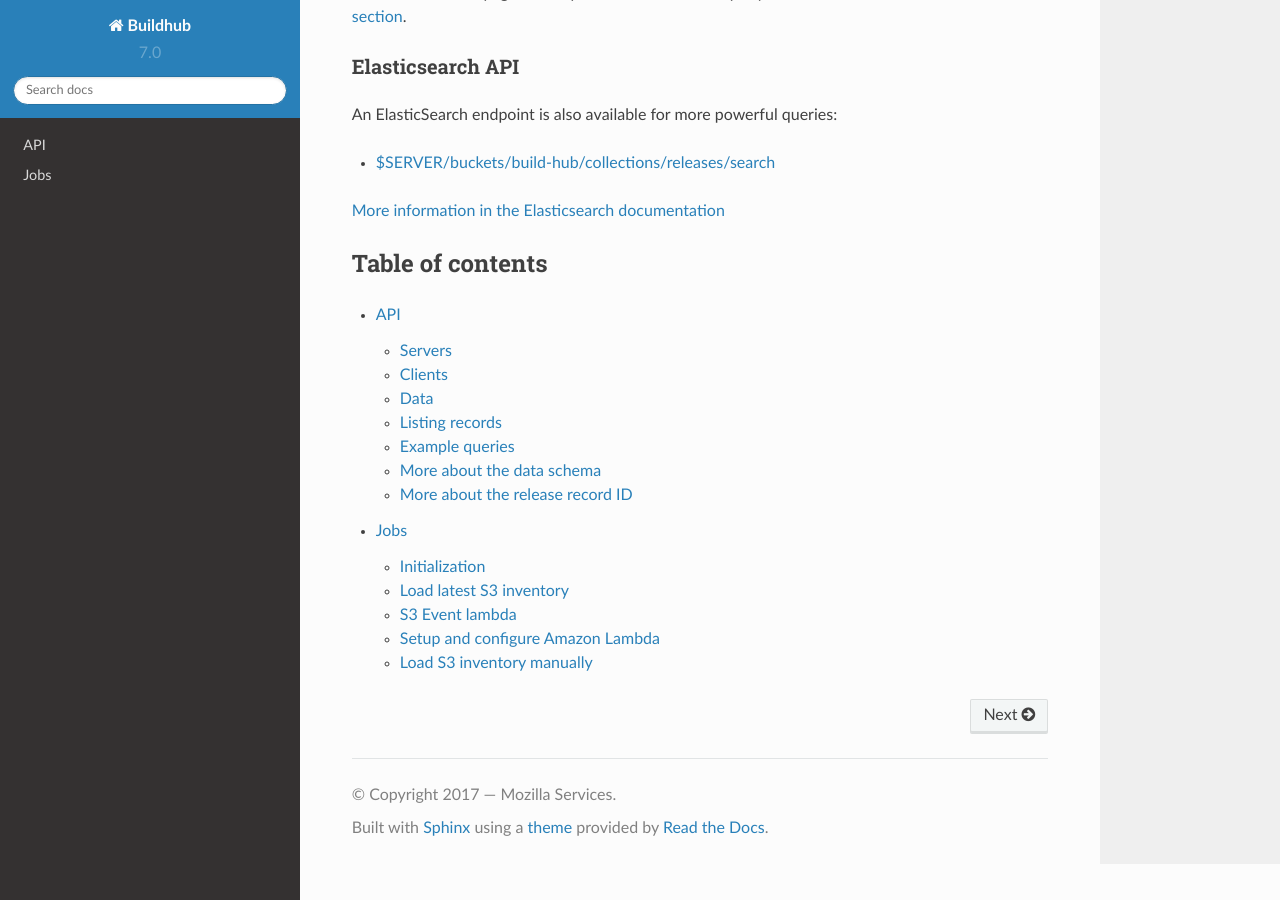
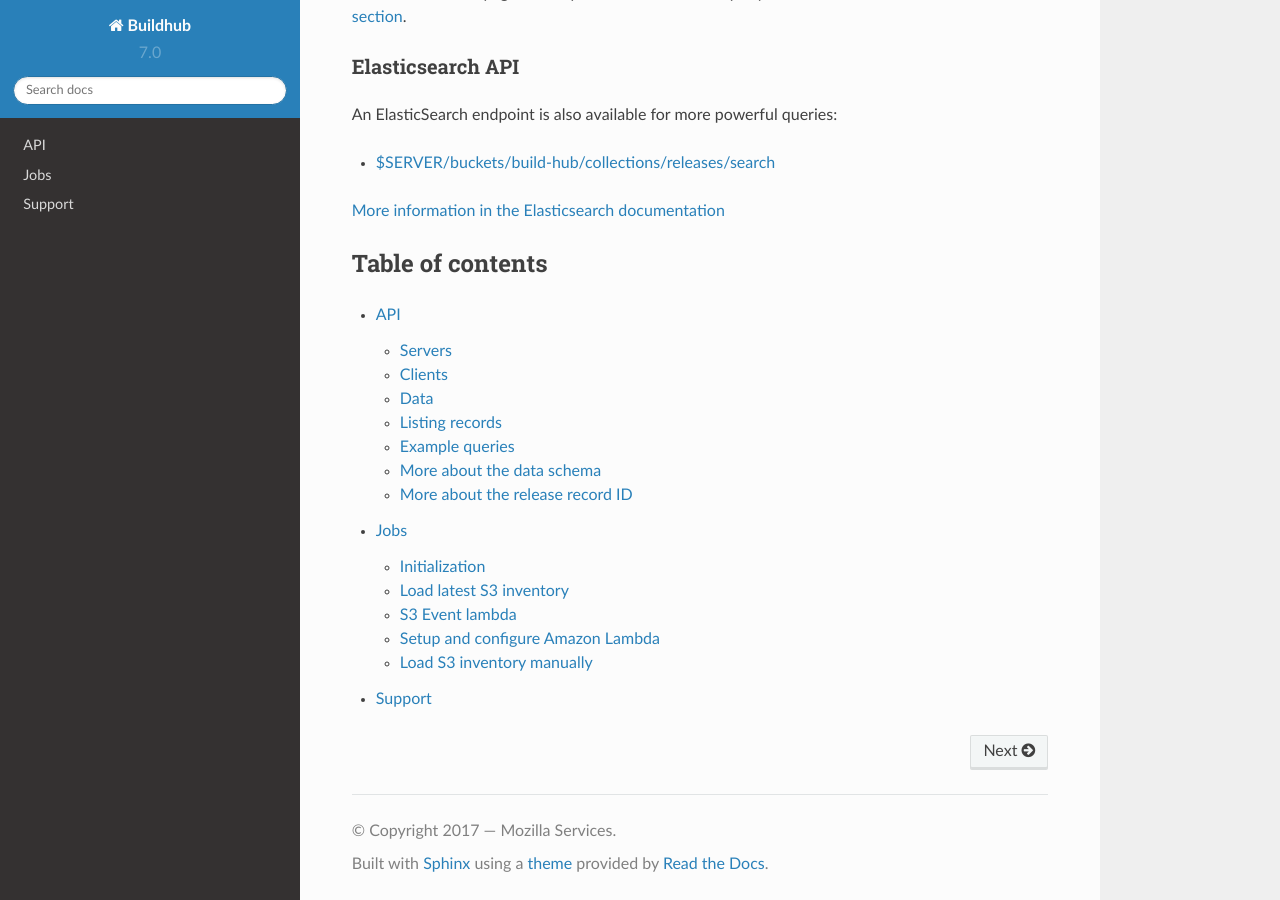
Before and after one commit to mozilla-services/buildhub, a Sphinx documentation site: the page built from docs/index.rst, in a window 1280 px wide and 900 px high, scrolled down 575 px. Built offline with Sphinx 7.4.7 and the Read the Docs theme 2.0.0, drawn with Linux system fonts in a browser that asks for light colours.

Commit message:
Add support page in docs

```diff
--- a/docs/index.rst
+++ b/docs/index.rst
@@ -40,3 +40,4 @@
 
    api
    jobs
+   support
--- /dev/null
+++ b/docs/support.rst
@@ -0,0 +1,6 @@
+.. _support:
+
+Support
+#######
+
+Do not hesitate to ask questions, start conversations, or report issues on the `BuildHub Github repo <https://github.com/mozilla-services/buildhub/>`_.
```
